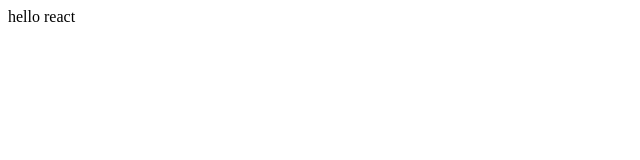
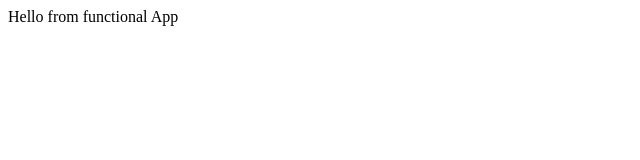
Before and after one commit to hirokitoda/udemy_react, a React app: page / in a window 1280 px wide. Shown: the top 160 px of the page, without its empty margins (0-640 px from the left). Built offline with nearby package versions, Linux system fonts and the light colour scheme.

Commit message:
before rec16

```diff
--- a/public/index.html
+++ b/public/index.html
@@ -8,5 +8,5 @@
   <body>
     <div class="container"></div>
   </body>
-  <script scr="bundle.js" charset="utf=8"></script>
+  <script src="bundle.js" charset="utf=8"></script>
 </html>
--- /dev/null
+++ b/src/components/app.jsx
@@ -0,0 +1,7 @@
+import React from 'react';
+
+function App(props) {
+  return (<div>Hello from functional App</div>);
+}
+
+export default App;
--- a/src/index.jsx
+++ b/src/index.jsx
@@ -1,4 +1,6 @@
 import React from 'react';
 import ReactDOM from 'react-dom';
 
-ReactDOM.render(<div>hello react</div>, document.querySelector('.container'));
+import App from './components/app';
+
+ReactDOM.render(<App />, document.querySelector('.container'));
```
Also changed, not shown: .eslintrc.js.
